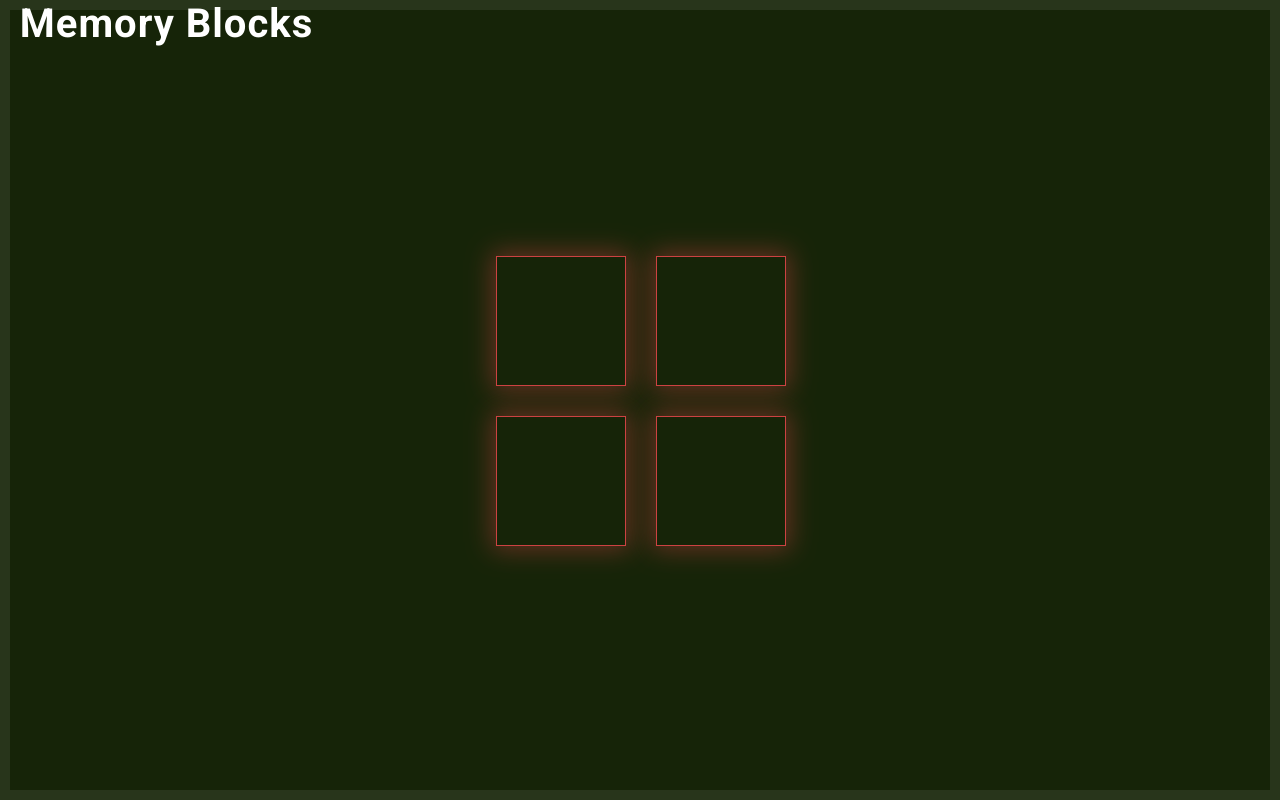
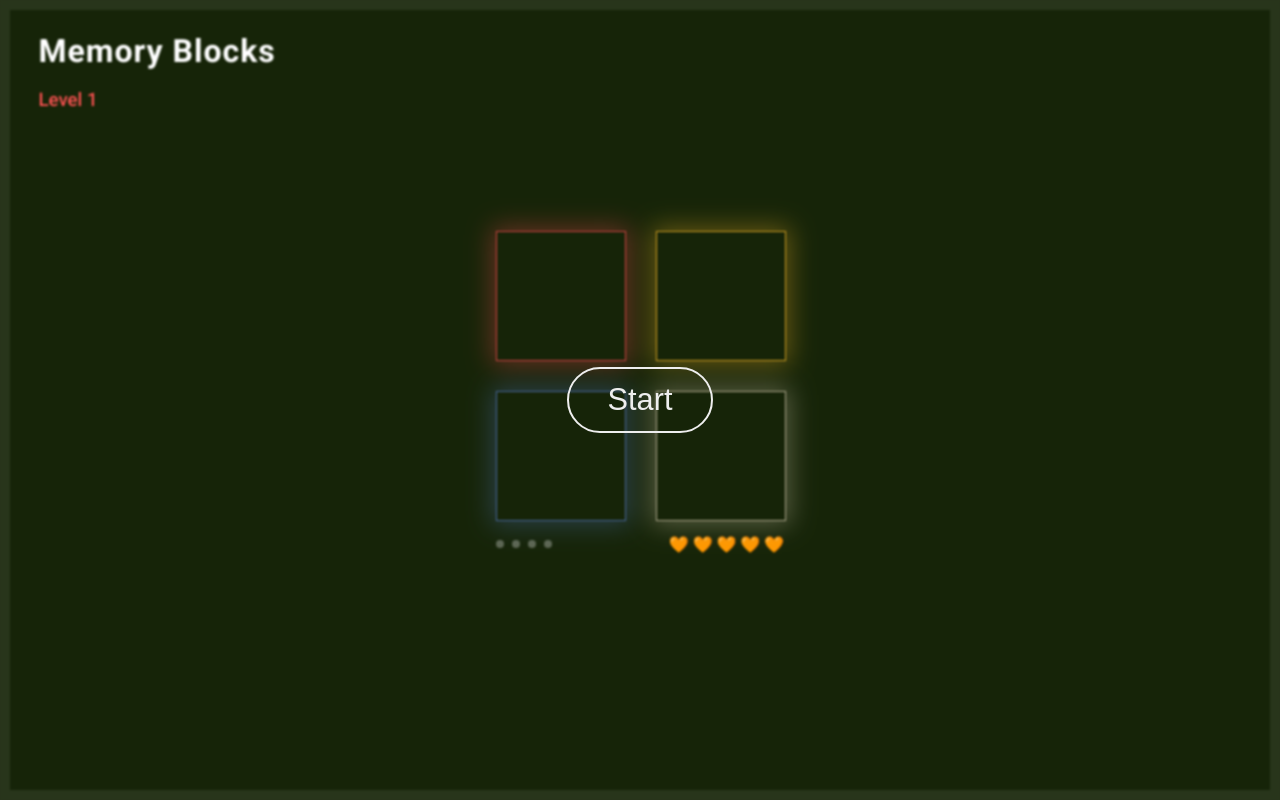
Before and after one commit to andy820621/Memory-Music-Blocks, a Vue app: page / in a window 1280 px wide. Built offline with nearby package versions, Linux system fonts and the light colour scheme.

Commit message:
second commit

```diff
--- a/src/App.vue
+++ b/src/App.vue
@@ -1,35 +1,252 @@
 <script setup>
-import { reactive, ref } from "vue";
+import { onMounted, reactive, ref } from "vue";
+
+const blocksContainer = ref(null);
+const inputStatus = ref(null);
+const startContainer = ref(null);
+
+const audioDatas = reactive([]); // length 25
+for (let i = 1; i <= 15; i += 0.5) {
+	if (!getAudioObject(i)) continue;
+	audioDatas.push(getAudioObject(i));
+	if (audioDatas.length === 25) break;
+}
+
+const blockData = ref([
+	{ element: null, id: "1", pitch: "0", color: "0 100% 66%" },
+	{ element: null, id: "2", pitch: "2", color: "43 100% 58%" },
+	{ element: null, id: "3", pitch: "4", color: "218 46% 55%" },
+	{ element: null, id: "4", pitch: "6", color: "48 36% 77%" },
+]);
+const soundSets = reactive({
+	correct: [0, 4, 8, 13],
+	wrong: [2, 6, 9, 12],
+	gameover: [4, 8, 24],
+});
+const messageBox = reactive({
+	correct: `Correct!!
+	Let's go to the next level~`,
+	wrong: `😛😛😛 You Wrong!! Try it again!! 😛😛😛`,
+	gameover: `👎👎👎 You fucked up!! Go back to your mother!! 👎👎👎`,
+});
+const levelQuestions = reactive([
+	"0246",
+	"04642",
+	"264062",
+	// "2123142",
+	// "31423421",
+	// "341243412",
+	// "4132412431",
+	// "13412434124",
+]);
+
+const allOn = ref(false);
+const userLifes = ref(5);
+const currentLevel = ref(0);
+const mode = ref("waiting");
+const userInputAnswer = ref("");
+
+const answer = ref(levelQuestions[currentLevel.value]);
+let checkAnswer = answer.value.split("");
+let questionTimer;
+
+const Message = ref("");
+
+function blockHandler(pitch) {
+	if (mode.value === "userInputting") {
+		blockPlaySound(pitch);
+		checkCrrect(pitch);
+	}
+}
+
+function blockPlaySound(pitch) {
+	let block = blockData.value.find((block) => block.pitch === pitch)?.element;
+	let audio = audioDatas[pitch];
+	audio.currentTime = 0;
+	audio.play();
+
+	block.classList.add("flicker");
+	setTimeout(() => {
+		if (allOn.value) return;
+		block.classList.remove("flicker");
+	}, 100);
+}
+
+function getAudioObject(pitch) {
+	if (pitch === 7.5 || pitch === 10.5) return;
+	return new Audio(`https://awiclass.monoame.com/pianosound/set/${pitch}.wav`);
+}
+function getElement() {
+	blockData.value.forEach(
+		(block) => (block.element = document.querySelector(`#block${block.id}`))
+	);
+}
+
+function turnAllOn() {
+	allOn.value = true;
+	document
+		.querySelectorAll(".block")
+		.forEach((block) => block.classList.add("flicker"));
+}
+function turnAllOff() {
+	allOn.value = false;
+	document
+		.querySelectorAll(".block")
+		.forEach((block) => block.classList.remove("flicker"));
+}
+function playSound(type) {
+	let sets = soundSets[type];
+	sets.forEach((index) => {
+		audioDatas[index].currentTime = 0;
+		audioDatas[index].play();
+	});
+}
+// startGame
+function showQuestion() {
+	mode.value = "showingQuestion";
+	// reset question
+	answer.value = levelQuestions[currentLevel.value];
+	checkAnswer = answer.value.split("");
+
+	let notes = answer.value.split("");
+	questionTimer = setInterval(() => {
+		let pitch = notes.shift();
+		blockPlaySound(pitch);
+		if (!notes.length) {
+			setModeToUserInputting();
+			clearInterval(questionTimer);
+		}
+	}, 400);
+}
+
+function setModeToUserInputting() {
+	mode.value = "userInputting";
+	userInputAnswer.value = "";
+}
+
+function checkCrrect(pitch, block) {
+	// if wrong
+	if (pitch !== checkAnswer[0]) {
+		userLifes.value--;
+		// if gameover
+		if (userLifes.value === 0) {
+			showMessage("gameover");
+			startContainer.value.classList.remove("hidden");
+		} else {
+			showMessage("wrong");
+			setTimeout(() => {
+				clean();
+				showQuestion();
+			}, 2000);
+		}
+		return;
+	}
+	// if correct
+	userInputAnswer.value += checkAnswer.shift();
+	// if all correct
+	if (checkAnswer.length === 0) {
+		showMessage("correct");
+		setTimeout(() => {
+			currentLevel.value++;
+			clean();
+			showQuestion();
+		}, 2000);
+	}
+}
+
+function showMessage(correctOrWrong) {
+	inputStatus.value.classList.add(correctOrWrong);
+	mode.value = "waiting";
+	Message.value = messageBox[correctOrWrong];
+	setTimeout(() => {
+		turnAllOn();
+		playSound(correctOrWrong);
+	}, 500);
+}
+
+function clean() {
+	Message.value = "";
+	turnAllOff();
+	inputStatus.value.className = "inputStatus";
+	userInputAnswer.value = "";
+}
+
+function startButtonHandler(e) {
+	startContainer.value.classList.add("hidden");
+	userLifes.value = 5;
+	currentLevel.value = 0;
+	clean();
+	showQuestion();
+}
+
+onMounted(() => {
+	getElement();
+});
 </script>
 
 <template>
 	<div class="infos">
 		<h1>Memory Blocks</h1>
-		<h3 class="status"></h3>
+		<h3 class="status">Level {{ currentLevel + 1 }}</h3>
+		<h3 class="message" v-if="Message">{{ Message }}</h3>
 	</div>
 
-	<div class="blocks">
-		<div class="block"></div>
-		<div class="block"></div>
-		<div class="block"></div>
-		<div class="block"></div>
+	<main>
+		<ul class="blocks" ref="blocksContainer">
+			<li
+				v-for="block in blockData"
+				class="block"
+				:style="{
+					'--block-color': block.color,
+					cursor: mode === 'userInputting' ? 'pointer' : 'not-allowed',
+				}"
+				:id="'block' + block.id"
+				:key="block.id"
+				@click="blockHandler(block.pitch)"
+			></li>
+		</ul>
+
+		<div class="bottom">
+			<ul class="inputStatus" ref="inputStatus">
+				<li
+					class="circle"
+					v-for="(circle, index) in answer"
+					:class="{ correct: index < userInputAnswer.length }"
+					:key="circle + index"
+				></li>
+			</ul>
+
+			<ul class="lifes">
+				<li
+					class="life"
+					v-for="life in Array.from({ length: userLifes }, (v, i) => i)"
+				>
+					🧡
+				</li>
+			</ul>
+		</div>
+	</main>
+	<div class="start" ref="startContainer">
+		<button @click="startButtonHandler">Start</button>
 	</div>
-
-	<div class="inputStatus"></div>
 </template>
 
-<style lang="scss" scoped>
+<style lang="scss">
 $colorRed: hsl(0, 100%, 66%);
-$colorYellow: #ffc429;
-$colorBlue: #5980c1;
-$colorWhite: #dad2b1;
+$colorYellow: hsl(43, 100%, 58%);
+$colorBlue: hsl(218, 46%, 55%);
+$colorWhite: hsl(48, 36%, 77%);
+
+ul {
+	list-style: none;
+}
 
 .infos {
-	position: absolute;
-	top: 0;
-	left: 1.24rem;
+	position: fixed;
+	top: 2rem;
+	left: 2.4rem;
 	h1 {
-		font-size: 40px;
+		font-size: 2rem;
 		letter-spacing: 1px;
 		margin: 0 auto;
 		line-height: 1.2;
@@ -38,6 +255,9 @@ $colorWhite: #dad2b1;
 		font-weight: 500;
 		color: $colorRed;
 	}
+}
+main {
+	width: min-content;
 }
 .blocks {
 	--grid-number: 2;
@@ -48,6 +268,8 @@ $colorWhite: #dad2b1;
 	grid-template-columns: repeat(var(--grid-number), var(--block-size));
 	grid-template-rows: repeat(var(--grid-number), var(--block-size));
 	gap: var(--grid-gap);
+	margin: 0;
+	padding: 0;
 
 	.block {
 		--block-color: 0 100% 66%;
@@ -67,12 +289,102 @@ $colorWhite: #dad2b1;
 
 		box-shadow: 0 0 24px 4px hsl(var(--block-color) / 0.14);
 		animation: shadow-animation 1.2s infinite alternate-reverse;
-	}
 
-	@keyframes shadow-animation {
-		100% {
+		position: relative;
+		&::after {
+			content: "";
+			position: absolute;
+			inset: 0;
+			transition: 0.5s 0.1s;
+		}
+		&.flicker::after {
+			transition: 0s;
+			background-color: hsl(var(--block-color));
 			box-shadow: 0 0 24px 4px hsl(var(--block-color) / 0.44);
 		}
 	}
 }
+
+@keyframes shadow-animation {
+	100% {
+		box-shadow: 0 0 24px 4px hsl(var(--block-color) / 0.44);
+	}
+}
+
+// Bottom Design
+.bottom {
+	width: 100%;
+	display: flex;
+	justify-content: space-between;
+	align-items: center;
+	& > ul {
+		padding: 0;
+	}
+}
+// InputStatus Design
+.inputStatus {
+	margin-right: auto;
+	display: flex;
+	column-gap: 8px;
+	.circle {
+		background-color: #fff;
+		width: 8px;
+		height: 8px;
+		opacity: 0.3;
+		border-radius: 50%;
+		&.correct {
+			opacity: 1;
+		}
+	}
+	&.correct .circle {
+		background-color: $colorBlue;
+	}
+	&.wrong .circle {
+		background-color: $colorRed;
+	}
+	&.gameover .circle {
+		background-color: transparent;
+	}
+}
+// lifes
+.lifes {
+	display: flex;
+	margin-left: auto;
+	gap: 0.24rem;
+}
+
+.start {
+	position: fixed;
+	inset: 0;
+	backdrop-filter: blur(0.8px);
+
+	display: grid;
+	place-items: center;
+
+	&.hidden {
+		opacity: 0;
+		visibility: hidden;
+
+		button {
+			opacity: 0;
+			visibility: hidden;
+		}
+	}
+
+	button {
+		padding: 0.8rem 2.4rem;
+		border: 2px solid #eee;
+		color: #eee;
+		font-size: 2.4vw;
+		background-color: transparent;
+		border-radius: 2.5rem;
+		transition: background-color 0.3s;
+		&:active {
+			transform: translateY(2.4px);
+		}
+		&:hover {
+			background-color: rgba(240, 240, 240, 0.08);
+		}
+	}
+}
 </style>
```
